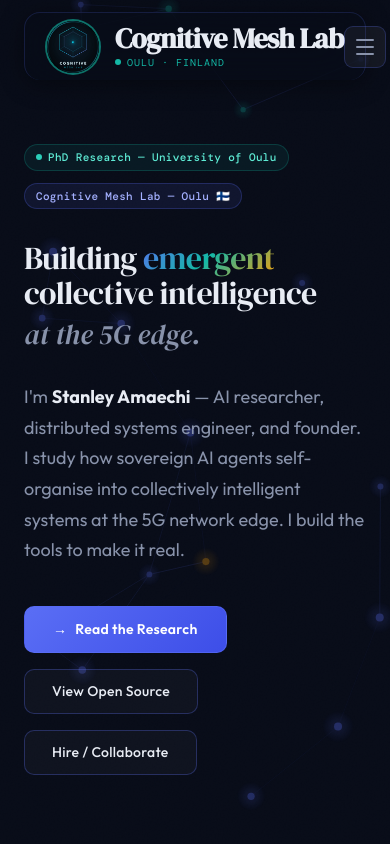
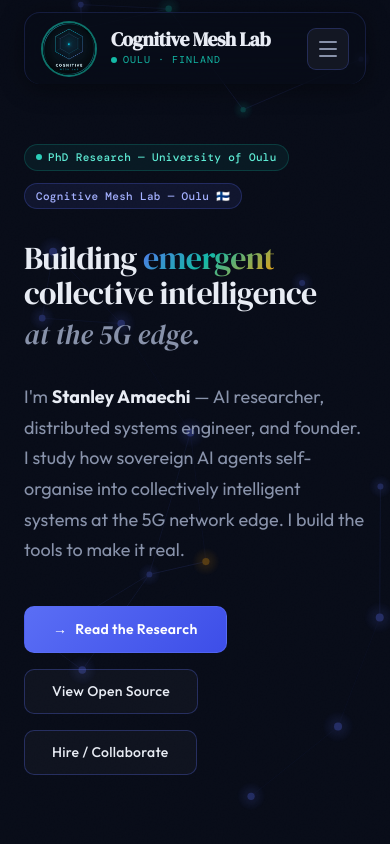
Before and after one commit to asolinks/cognitivemeshlab, a Next.js app: page / in a window 390 px wide. Shown: the top 844 px of the page. Built offline with nearby package versions, Linux system fonts and the light colour scheme.

Commit message:
fix: responsive brand font size and navbar container height

```diff
--- a/components/Navbar.tsx
+++ b/components/Navbar.tsx
@@ -48,8 +48,8 @@
         display: 'flex',
         justifyContent: 'space-between',
         alignItems: 'center',
-        height: scrolled ? 62 : 68,
-        padding: '0 20px',
+        height: scrolled ? 62 : 72,
+        padding: '0 16px',
         transition: 'all 0.35s ease',
         background: navBg,
         backdropFilter: 'blur(24px)',
@@ -94,7 +94,7 @@
           <div style={{ display: 'flex', flexDirection: 'column', gap: 3 }}>
             <span style={{
               fontFamily: 'var(--font-display)',
-              fontSize: 28,
+              fontSize: 'clamp(18px, 5vw, 28px)',
               fontWeight: 600,
               color: '#e8ecf4',
               letterSpacing: '-0.02em',
```
